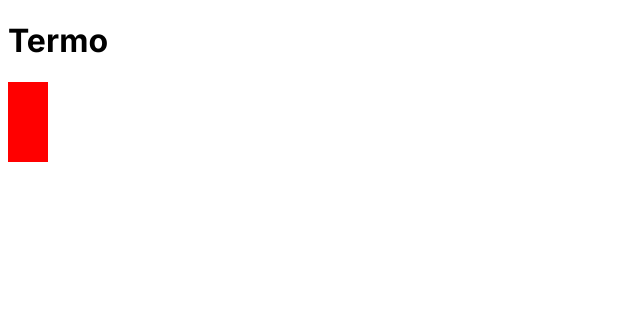
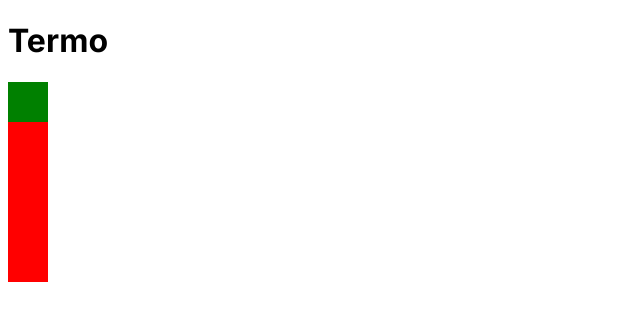
Before and after one commit to thiagomtolotti/termo-clone, a Next.js app: page / in a window 1280 px wide. Shown: the top 320 px of the page, without its empty margins (0-640 px from the left). Built offline with nearby package versions, Linux system fonts and the light colour scheme.

Commit message:
complete GuessRow tests

```diff
--- a/src/app/page.tsx
+++ b/src/app/page.tsx
@@ -1,12 +1,12 @@
 import { GuessLetter } from "@/components/GuessLetter/GuessLetter";
+import { GuessRow } from "@/components/GuessRow/GuessRow";
 import { Header } from "@/components/Header/Header";
 
 export default function Home() {
-  return (
-    <>
-      <Header />
-      <GuessLetter active />
-      <GuessLetter />
-    </>
-  );
+	return (
+		<>
+			<Header />
+			<GuessRow active />
+		</>
+	);
 }
--- a/src/components/GuessLetter/GuessLetter.module.css
+++ b/src/components/GuessLetter/GuessLetter.module.css
@@ -1,7 +1,11 @@
 .guess {
-  width: 40px;
-  aspect-ratio: 1;
+	width: 40px;
+	aspect-ratio: 1;
 
-  background: red;
-  color: white;
+	background: red;
+	color: white;
 }
+
+.guess.active {
+	background: green;
+}
--- a/src/components/GuessLetter/GuessLetter.tsx
+++ b/src/components/GuessLetter/GuessLetter.tsx
@@ -37,7 +37,10 @@ export const GuessLetter = ({ active = false }: GuessLetterProps) => {
 	}, []);
 
 	return (
-    <div role="guess" className={styles.guess}>
+		<div
+			role="guess"
+			className={`${styles.guess} ${active ? styles.active : ""}`}
+		>
 			{value}
 		</div>
 	);
--- a/src/components/GuessRow/GuessRow.tsx
+++ b/src/components/GuessRow/GuessRow.tsx
@@ -1,6 +1,6 @@
 "use client";
 
-import { useState } from "react";
+import { useEffect, useState } from "react";
 import { GuessLetter } from "../GuessLetter/GuessLetter";
 import styles from "./GuessRow.module.css";
 
@@ -11,7 +11,27 @@ interface GuessRowProps {
 }
 
 export const GuessRow = ({ active = false }: GuessRowProps) => {
-  const [activeGuessIndex, setActiveGuessIndex] = useState(active ? 0 : null);
+	const [activeGuessIndex, setActiveGuessIndex] = useState(0);
+
+	useEffect(() => {
+		const handleArrowClick = (ev: KeyboardEvent) => {
+			if (ev.key === "ArrowRight") {
+				setActiveGuessIndex((activeIndex) =>
+					Math.min(activeIndex + 1, WORD_SIZE - 1)
+				);
+			} else if (ev.key === "ArrowLeft") {
+				setActiveGuessIndex((activeIndex) =>
+					activeIndex !== null ? Math.max(activeIndex - 1, 0) : 0
+				);
+			}
+		};
+
+		document.addEventListener("keydown", handleArrowClick);
+
+		return () => {
+			document.removeEventListener("keydown", handleArrowClick);
+		};
+	}, [activeGuessIndex]);
 
 	return [...Array(WORD_SIZE)].map((_, index) => (
 		<div
@@ -19,8 +39,9 @@ export const GuessRow = ({ active = false }: GuessRowProps) => {
 				setActiveGuessIndex(index);
 			}}
 			role="guess-wrapper"
+			key={index}
 		>
-      <GuessLetter active={activeGuessIndex === index} />
+			<GuessLetter active={active && activeGuessIndex === index} />
 		</div>
 	));
 };
```
Also changed, not shown: package.json (indentation only), 2 other files (tests, documents, lock files or other folders). Lines whose indentation alone changed are shown as unchanged.
